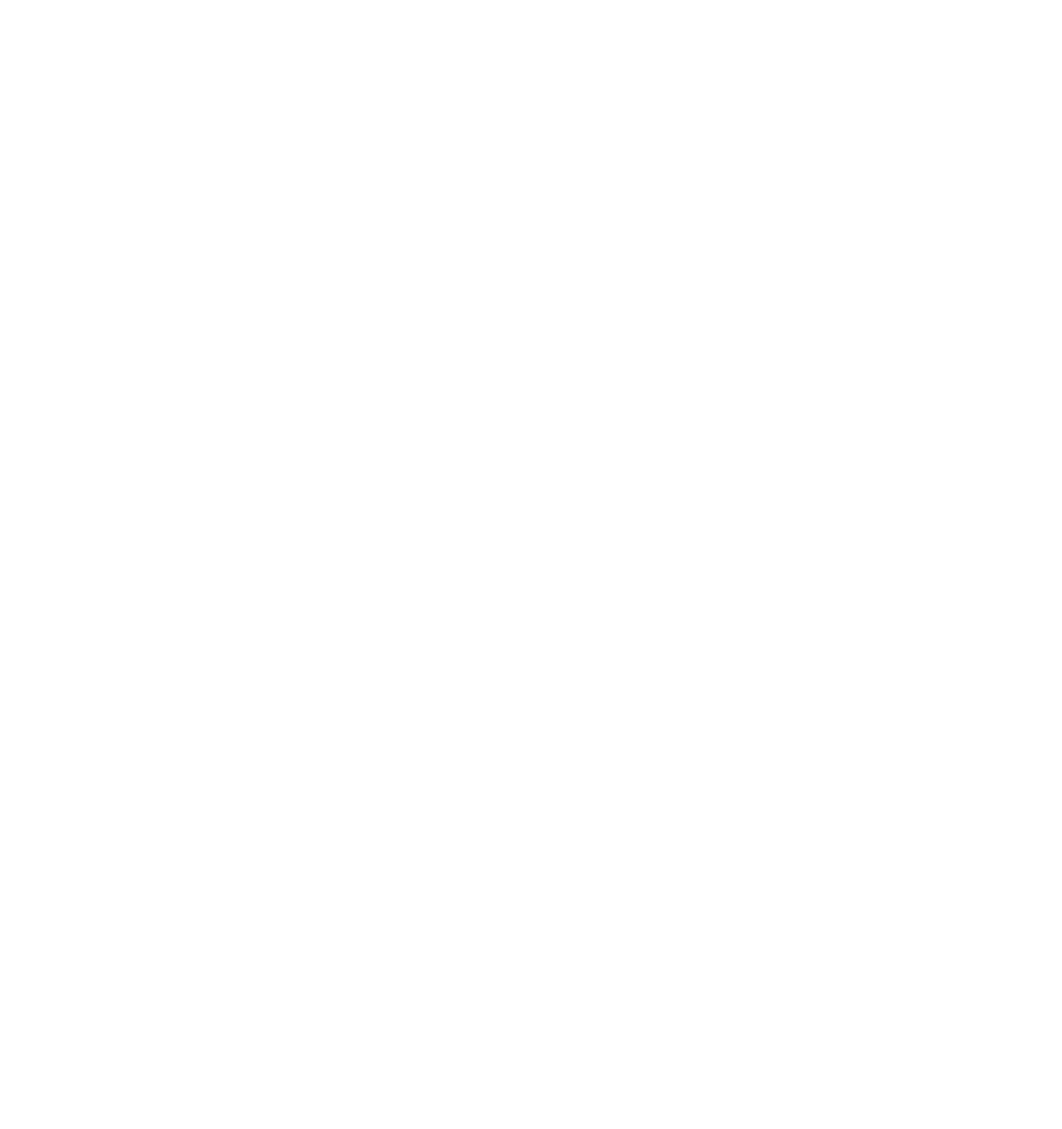
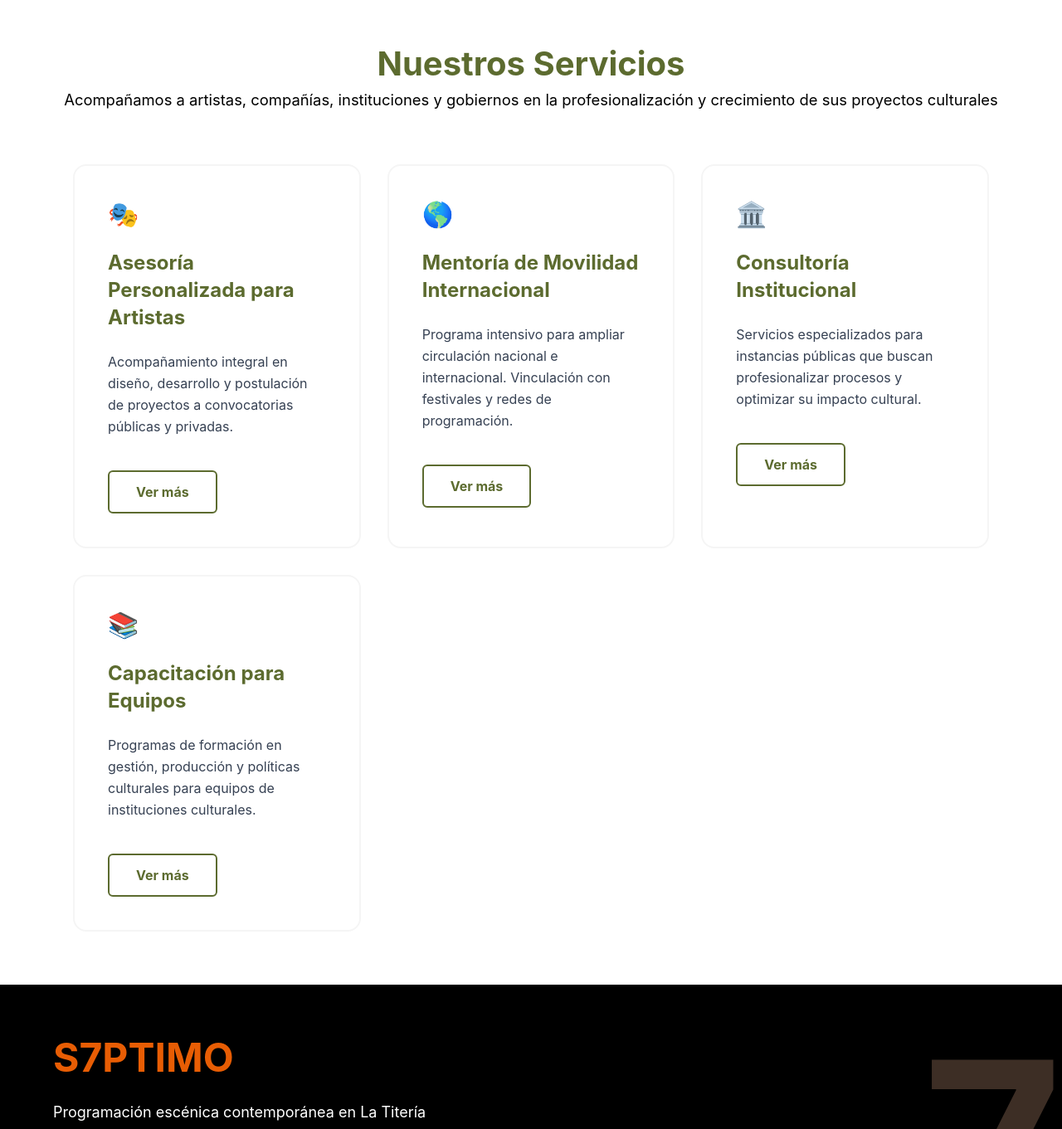
Before and after one commit to royer38/Consultoria, a React (Vite) app: page / in a window 1280 px wide. Shown: the part 1439-2800 px from the top of the page at 83% size. Before the commit the page ends 800 px from the top, so only its background shows below. Built offline with nearby package versions, Linux system fonts and the light colour scheme.

Commit message:
Home: dia 2

```diff
--- a/package.json
+++ b/package.json
@@ -15,6 +15,7 @@
   },
   "devDependencies": {
     "@eslint/js": "^9.39.1",
+    "@tailwindcss/vite": "^4.1.18",
     "@types/react": "^19.2.5",
     "@types/react-dom": "^19.2.3",
     "@vitejs/plugin-react-swc": "^4.2.2",
--- a/src/App.jsx
+++ b/src/App.jsx
@@ -1,7 +1,10 @@
 import Header from "./Components/Header"
+import CTA_Final from "./Seccions/CTA_Final"
 import Diferenciador from "./Seccions/Diferenciador"
 import Hero from "./Seccions/Hero"
 import NuestroServicios from "./Seccions/NuestroServicios"
+import ResultadosRecientes from "./Seccions/ResultadosRecientes"
+import S7ptimo from "./Seccions/S7ptimo"
 
 function App() {
 
@@ -11,6 +14,9 @@ function App() {
     <Hero/>
     <Diferenciador/>
     <NuestroServicios/>
+    <S7ptimo/>
+    <ResultadosRecientes/>
+    <CTA_Final/>
     </>
   )
 }
--- /dev/null
+++ b/src/Seccions/CTA_Final.jsx
@@ -0,0 +1,13 @@
+const CTA_Final = () => {
+  return (
+    <section className="bg-verde-olivo mx-auto py-10">
+        <p className="font-bold text-white text-[40px] text-center py-8">¿Listo para profesionalizar tu proyecto?</p>
+        <div className="flex gap-6 justify-center items-center">
+            <button className="bg-naranja text-white text-[16.8px] rounded p-4 font-bold transition-all duration-300 hover:-translate-y-1">Agenda una sesión diagnóstico</button>
+            <button className="bg-white verde-olivo text-[16.8px] rounded p-4 font-bold transition-all duration-300 hover:-translate-y-1 ">Contactar</button>
+        </div>
+    </section>
+  )
+}
+
+export default CTA_Final
--- a/src/Seccions/Diferenciador.jsx
+++ b/src/Seccions/Diferenciador.jsx
@@ -2,7 +2,7 @@ const Diferenciador = () => {
   return (
     <article className="bg-gray-100 py-24">
         <h2 className="verde-olivo text-[40px] font-bold text-center">Nuestro Diferenciador</h2>
-        <section className="max-w-7xl mx-auto px-6 py-16">
+        <section className="max-w-7xl mx-auto px-6 py-8">
             <div className="grid grid-cols-1 md:grid-cols-2 lg:grid-cols-3 gap-8">
 
                 {/* Card 1 */}
--- a/src/Seccions/NuestroServicios.jsx
+++ b/src/Seccions/NuestroServicios.jsx
@@ -1,11 +1,50 @@
 const NuestroServicios = () => {
   return (
     <section className="py-16">
+    <section className="mb-16">
         <div className="text-center">
         <h2 className="verde-olivo font-bold text-[40px]">Nuestros Servicios</h2>
         <p className="text-[18.4px]">Acompañamos a artistas, compañías, instituciones y gobiernos en la profesionalización y crecimiento de sus proyectos culturales</p>
         </div>
     </section>
+
+    <section className="max-w-6xl mx-auto px-6">
+      <div className="grid grid-cols-1 md:grid-cols-2 lg:grid-cols-3 gap-8">
+        <article className="bg-white rounded-2xl p-10 h-full border-2 border-[#F5F5F5] hover:border-[#E85D04] transition-all duration-300 hover:-translate-y-1">
+          <div className="text-3xl mb-6">🎭</div>
+          <h3 className="verde-olivo font-bold text-2xl leading-snug mb-6">Asesoría Personalizada para Artistas</h3>
+          <p className="text-gray-700 leading-relaxed mb-10">Acompañamiento integral en diseño, desarrollo y postulación de proyectos a convocatorias públicas y privadas.</p>
+          <button className="border-2 border-verde-olivo verde-olivo font-bold px-8 py-3 rounded-md
+          transition-all duration-300 hover:bg-[#5C6B2F] hover:text-white">Ver más</button>
+        </article>
+
+        <article className="bg-white rounded-2xl p-10 h-full border-2 border-[#F5F5F5] hover:border-[#E85D04] transition-all duration-300 hover:-translate-y-1">
+          <div className="text-3xl mb-6">🌎</div>
+          <h3 className="verde-olivo font-bold text-2xl leading-snug mb-6">Mentoría de Movilidad Internacional</h3>
+          <p className="text-gray-700 leading-relaxed mb-10">Programa intensivo para ampliar circulación nacional e internacional. Vinculación con festivales y redes de programación.</p>
+          <button className="border-2 border-verde-olivo verde-olivo font-bold px-8 py-3 rounded-md
+          transition-all duration-300 hover:bg-[#5C6B2F] hover:text-white">Ver más</button>
+        </article>
+
+        <article className="bg-white rounded-2xl p-10 h-full border-2 border-[#F5F5F5] hover:border-[#E85D04] transition-all duration-300 hover:-translate-y-1">
+          <div className="text-3xl mb-6">🏛️</div>
+          <h3 className="verde-olivo font-bold text-2xl leading-snug mb-6">Consultoría Institucional</h3>
+          <p className="text-gray-700 leading-relaxed mb-10">Servicios especializados para instancias públicas que buscan profesionalizar procesos y optimizar su impacto cultural.</p>
+          <button className="border-2 border-verde-olivo verde-olivo font-bold px-8 py-3 rounded-md
+          transition-all duration-300 hover:bg-[#5C6B2F] hover:text-white">Ver más</button>
+        </article>
+
+        <article className="bg-white rounded-2xl p-10 h-full border-2 border-[#F5F5F5] hover:border-[#E85D04] transition-all duration-300 hover:-translate-y-1">
+          <div className="text-3xl mb-6">📚</div>
+          <h3 className="verde-olivo font-bold text-2xl leading-snug mb-6">Capacitación para Equipos</h3>
+          <p className="text-gray-700 leading-relaxed mb-10">Programas de formación en gestión, producción y políticas culturales para equipos de instituciones culturales.</p>
+          <button className="border-2 border-verde-olivo verde-olivo font-bold px-8 py-3 rounded-md
+          transition-all duration-300 hover:bg-[#5C6B2F] hover:text-white">Ver más</button>
+        </article>
+
+      </div>
+    </section>
+    </section>
   )
 }
 
--- /dev/null
+++ b/src/Seccions/ResultadosRecientes.jsx
@@ -0,0 +1,45 @@
+const ResultadosRecientes = () => {
+  return (
+    <section className="max-w-6xl mx-auto py-22">
+        <div className="flex flex-col gap-7">
+        <h2 className="text-center verde-olivo font-bold text-[40px]">Resultados Recientes 2025</h2>
+        <p className="text-center text-[18.4px]">Logros concretos que demuestran la efectividad de nuestras metodologías</p>
+        </div>
+
+        <div className="grid grid-cols-1 md:grid-cols-2 lg:grid-cols-3 gap-8 mt-12">
+            {/* cards */}
+            <article className="bg-gray-100 rounded-2xl shadow-sm p-10 relative h-full overflow-hidden">
+                <span className="absolute top-0 left-0 w-full h-1 bg-naranja"></span>
+                    <h3 className="text-2xl font-bold verde-olivo mb-6">
+                        Mentoría de Movilidad
+                    </h3>
+                    <p className="text-gray-700 leading-relaxed">
+                        Conclusión exitosa del acompañamiento a <span className="naranja font-bold">10 compañías mexicanas</span> de artes escénicas en la primera edición de nuestro programa de circulación nacional e internacional.
+                    </p>
+            </article>
+
+            <article className="bg-gray-100 rounded-2xl shadow-sm p-10 relative h-full overflow-hidden">
+                <span className="absolute top-0 left-0 w-full h-1 bg-naranja"></span>
+                    <h3 className="text-2xl font-bold verde-olivo mb-6">
+                        Estudios de Viabilidad
+                    </h3>
+                    <p className="text-gray-700 leading-relaxed">
+                        Entrega de <span className="naranja font-bold">estudio integral</span> para el Teatro del IMSS en Monterrey, incluyendo análisis de estacionalidad, modelado estadístico y recomendaciones estratégicas.
+                    </p>
+            </article>
+
+            <article className="bg-gray-100 rounded-2xl shadow-sm p-10 relative h-full overflow-hidden">
+                <span className="absolute top-0 left-0 w-full h-1 bg-naranja"></span>
+                    <h3 className="text-2xl font-bold verde-olivo mb-6">
+                        Asesoría para Convocatorias
+                    </h3>
+                    <p className="text-gray-700 leading-relaxed">
+                        Acompañamiento personalizado a artistas para postulación a <span className="naranja font-bold">Sistema de Apoyos a la Creación</span> y Premio Nacional de Ciencias y Artes.
+                    </p>
+            </article>
+        </div>
+    </section>
+  )
+}
+
+export default ResultadosRecientes
--- /dev/null
+++ b/src/Seccions/S7ptimo.jsx
@@ -0,0 +1,15 @@
+const S7ptimo = () => {
+  return (
+    <section className="bg-black py-16 relative overflow-hidden">
+        <span className="absolute top-1/2 right-0 -translate-y-1/2 text-[18rem] font-bold text-[#3D2E25]">7</span>
+        <div className="max-w-6xl mx-auto flex flex-col gap-7 relative z-10">
+        <h2 className="naranja font-bold text-5xl">S7PTIMO</h2>
+        <p className="text-white text-[18px]">Programación escénica contemporánea en La Titería</p>
+        <p className="text-white text-[18px]">Un espacio para las propuestas más innovadoras de las artes escénicas en México. Descubre nuestra cartelera y forma parte de esta experiencia única.</p>
+        <button className="text-white bg-naranja p-3 font-bold w-fit rounded hover:bg-[#D45103]">Ver programación y boletos</button>
+        </div>
+    </section>
+  )
+}
+
+export default S7ptimo
```
Also changed, not shown: src/css/index.css (line endings or trailing spaces), 1 other file (tests, documents, lock files or other folders).
